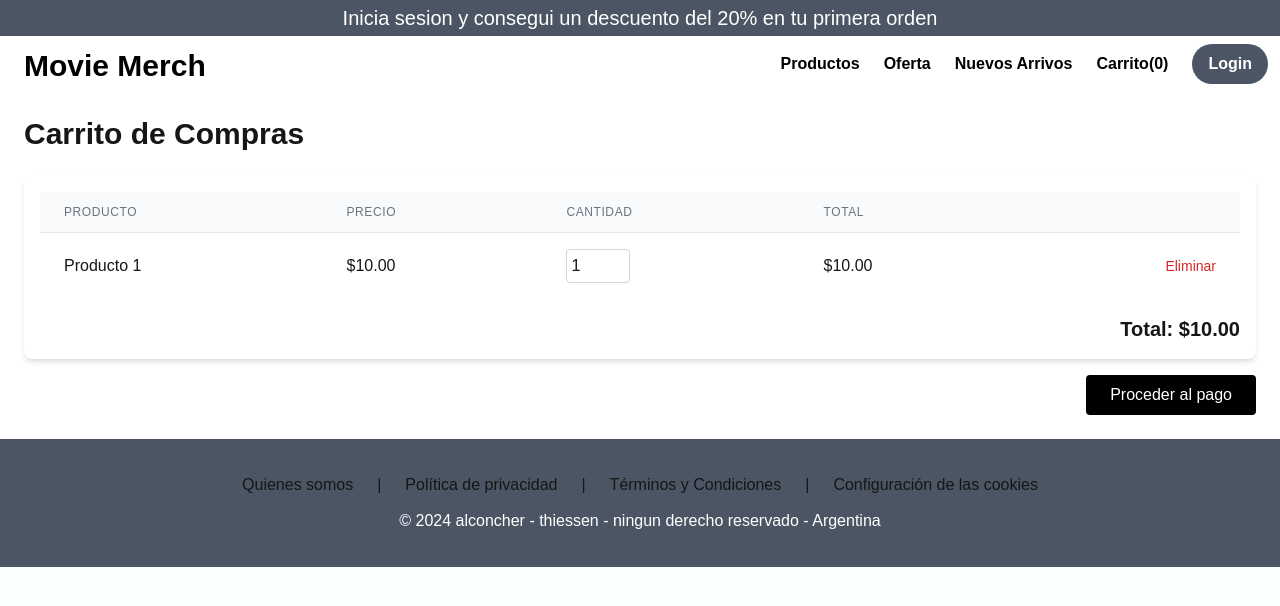
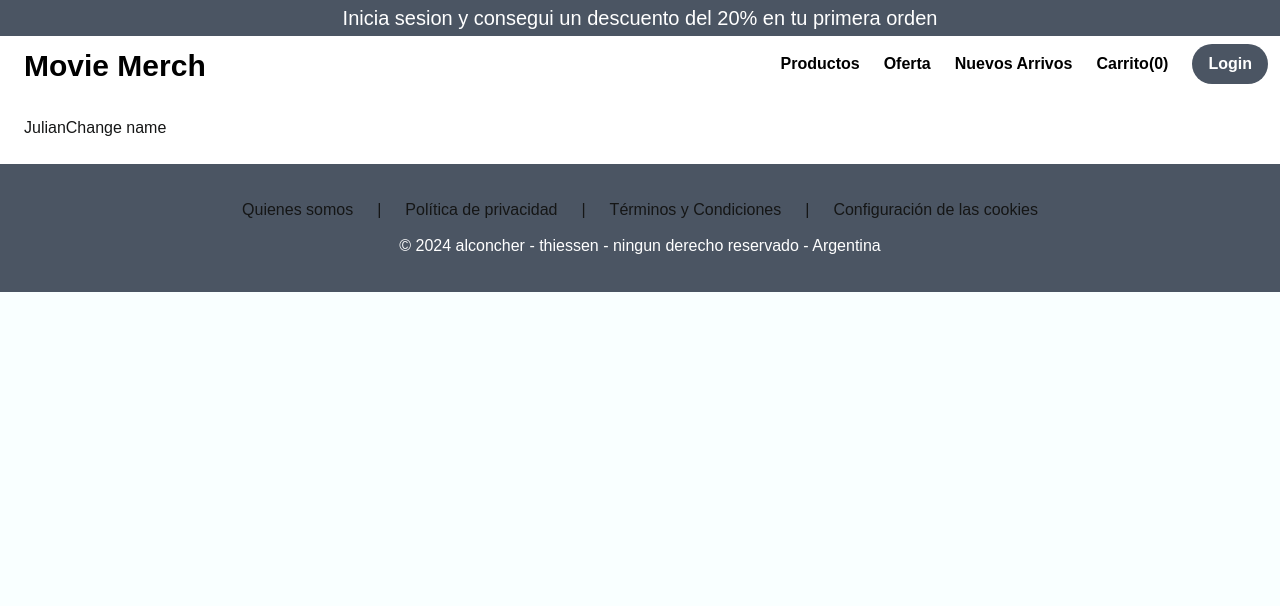
Before and after one commit to TobiasThiessen11/E-commerce-nextjs, a Next.js app: page /cart in a window 1280 px wide. Shown: the top 606 px of the page. Built offline with nearby package versions, Linux system fonts and the light colour scheme; a web font is replaced by a local one.

Commit message:
AppContext

```diff
--- a/app/cart/page.tsx
+++ b/app/cart/page.tsx
@@ -1,52 +1,13 @@
+"use client"
 import React from 'react';
+import { useAppContext } from '../context';
 
 const CartPage: React.FC = () => {
+  const { name,setName } = useAppContext();
   return (
     <div className="container mx-auto p-6">
-      <h1 className="text-3xl font-bold mb-6">Carrito de Compras</h1>
-      <div className="bg-white shadow-md rounded-lg p-4 mb-4">
-        <table className="min-w-full divide-y divide-gray-200">
-          <thead className="bg-gray-50">
-            <tr>
-              <th className="px-6 py-3 text-left text-xs font-medium text-gray-500 uppercase tracking-wider">Producto</th>
-              <th className="px-6 py-3 text-left text-xs font-medium text-gray-500 uppercase tracking-wider">Precio</th>
-              <th className="px-6 py-3 text-left text-xs font-medium text-gray-500 uppercase tracking-wider">Cantidad</th>
-              <th className="px-6 py-3 text-left text-xs font-medium text-gray-500 uppercase tracking-wider">Total</th>
-              <th className="px-6 py-3"></th>
-            </tr>
-          </thead>
-          <tbody className="bg-white divide-y divide-gray-200">
-            {/* Ejemplo de producto en el carrito */}
-            <tr>
-              <td className="px-6 py-4 whitespace-nowrap">Producto 1</td>
-              <td className="px-6 py-4 whitespace-nowrap">$10.00</td>
-              <td className="px-6 py-4 whitespace-nowrap">
-                <input
-                  type="number"
-                  className="w-16 p-1 border border-gray-300 rounded"
-                  value={1}
-                  min="1"
-                />
-              </td>
-              <td className="px-6 py-4 whitespace-nowrap">$10.00</td>
-              <td className="px-6 py-4 whitespace-nowrap text-right text-sm font-medium">
-                <button className="text-red-600 hover:text-red-900">Eliminar</button>
-              </td>
-            </tr>
-            {/* Fin de ejemplo de producto */}
-          </tbody>
-        </table>
-        <div className="mt-4 flex justify-end items-center">
-          <p className="text-xl font-bold">Total: $10.00</p>
-
-        </div>
-
-      </div>
-      <div className="flex justify-end">
-      <button className="bg-black text-white px-6 py-2 rounded hover:bg-gray-800">
-            Proceder al pago
-          </button>
-          </div>
+      <span>{name}</span>
+      <button onClick={() => setName('Tobias')}>Change name</button>
     </div>
   );
 };
--- /dev/null
+++ b/app/context/index.tsx
@@ -0,0 +1,24 @@
+"use client"
+import {createContext, useState, useContext} from 'react'
+
+const AppContext = createContext<any>(undefined);
+
+export function AppWrapper({children} : {
+    children: React.ReactNode;
+} ) {
+    let [name, setName] = useState('Julian')
+
+    return (
+        <AppContext.Provider value={{
+            name,
+            setName
+            }}>
+            {children}
+        </AppContext.Provider>
+    )
+
+}
+
+export function useAppContext() {
+     return useContext(AppContext);
+}
--- a/app/layout.tsx
+++ b/app/layout.tsx
@@ -3,6 +3,7 @@ import { Darker_Grotesque } from "next/font/google";
 import "./globals.css";
 import Header from "./ui/Header";
 import Footer from "./ui/Footer";
+import { AppWrapper } from "./context";
 
 const inter = Darker_Grotesque({ subsets: ["latin"] });
 
@@ -20,7 +21,9 @@ export default function RootLayout({
     <html lang="en">
       <body className={inter.className}>
         <Header/>
+        <AppWrapper>
         {children}
+        </AppWrapper>
         <Footer/>
         </body>
     </html>
```
